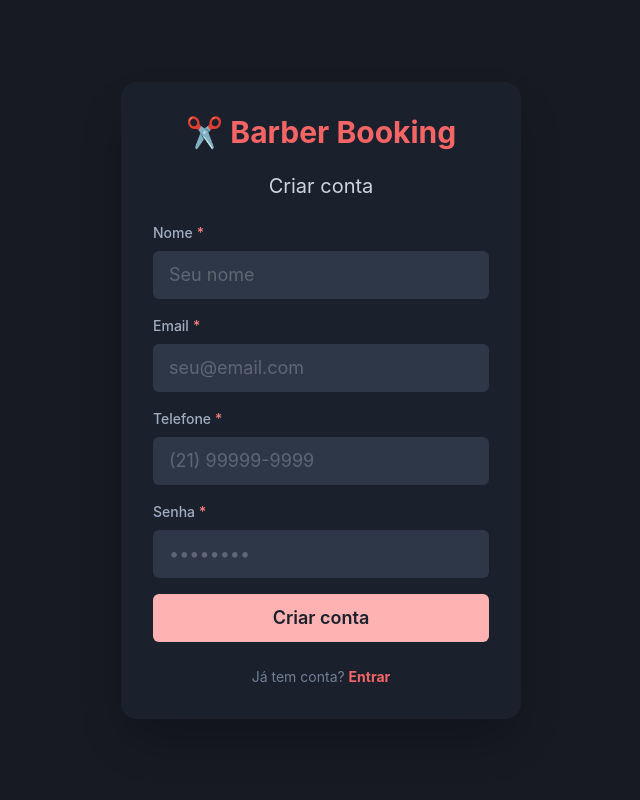
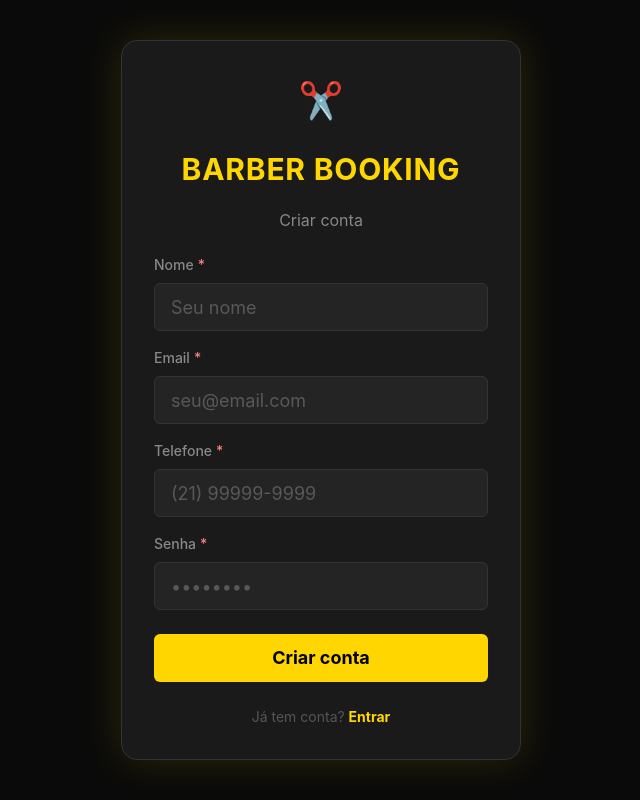
Before and after one commit to IsraelSiq/barber-booking-web, a React (Create React App) app: page /cadastro in a window 1280 px wide. Shown: the whole page, without its empty margins (319-959 px from the left). Built offline with nearby package versions, Linux system fonts and the light colour scheme.

Commit message:
feat: change theme to black and yellow barber style

```diff
--- a/src/index.js
+++ b/src/index.js
@@ -7,18 +7,35 @@ const theme = extendTheme({
   config: { initialColorMode: 'dark', useSystemColorMode: false },
   styles: {
     global: {
-      body: { bg: 'gray.900', color: 'white' }
+      body: { bg: 'gray.950', color: 'white' }
     }
   },
   colors: {
+    gray: {
+      950: '#0a0a0a',
+      900: '#111111',
+      800: '#1a1a1a',
+      700: '#242424',
+      600: '#333333',
+      500: '#555555',
+      400: '#888888',
+      300: '#aaaaaa',
+    },
     brand: {
-      500: '#e94560',
-      600: '#c73652',
+      50:  '#fffde7',
+      100: '#fff9c4',
+      200: '#fff176',
+      300: '#ffee58',
+      400: '#ffeb3b',
+      500: '#ffd600',
+      600: '#ffab00',
+      700: '#ff8f00',
     }
   },
   components: {
     Button: {
-      defaultProps: { colorScheme: 'brand' }
+      defaultProps: { colorScheme: 'brand' },
+      baseStyle: { fontWeight: 'bold' }
     }
   }
 });
--- a/src/pages/Agendamento.js
+++ b/src/pages/Agendamento.js
@@ -2,7 +2,7 @@ import React, { useState } from 'react';
 import { useNavigate, Link } from 'react-router-dom';
 import {
   Box, Button, Flex, FormControl, FormLabel,
-  Grid, Heading, Input, Select, Text, VStack, useToast, Badge
+  Grid, Heading, Input, Select, Text, VStack, useToast
 } from '@chakra-ui/react';
 import { api } from '../api';
 
@@ -38,7 +38,7 @@ export default function Agendamento() {
     const result = await api.post('/agendamentos/', { data_hora, servico }, token);
     setLoading(false);
     if (result.id) {
-      toast({ title: `Agendamento confirmado! ${data} às ${horario}`, status: 'success', duration: 4000, isClosable: true, position: 'top' });
+      toast({ title: `Agendado! ${data} às ${horario}`, status: 'success', duration: 4000, isClosable: true, position: 'top' });
       buscarHorarios();
       setHorario('');
     } else {
@@ -46,33 +46,30 @@ export default function Agendamento() {
     }
   }
 
-  function handleLogout() {
-    localStorage.removeItem('token');
-    navigate('/login');
-  }
-
   return (
-    <Box minH="100vh" bg="gray.900" p={4}>
+    <Box minH="100vh" bg="#0a0a0a" p={4}>
       <Box maxW="520px" mx="auto">
-        {/* Header */}
         <Flex justify="space-between" align="center" mb={8} pt={4}>
-          <Heading size="lg" color="red.400">✂️ Barber Booking</Heading>
+          <Heading size="lg" color="brand.500" letterSpacing="wide">✂️ BARBER BOOKING</Heading>
           <Flex gap={3} align="center">
-            <Box as={Link} to="/meus" color="gray.400" fontSize="sm" _hover={{ color: 'white' }}>Meus agendamentos</Box>
-            <Button size="sm" variant="outline" colorScheme="red" onClick={handleLogout}>Sair</Button>
+            <Box as={Link} to="/meus" color="gray.400" fontSize="sm" _hover={{ color: 'brand.500' }}>Meus agendamentos</Box>
+            <Button size="sm" variant="outline" borderColor="brand.500" color="brand.500"
+              _hover={{ bg: 'brand.500', color: 'black' }}
+              onClick={() => { localStorage.removeItem('token'); navigate('/login'); }}>Sair</Button>
           </Flex>
         </Flex>
 
-        <Box bg="gray.800" borderRadius="2xl" p={6} boxShadow="2xl">
+        <Box bg="#1a1a1a" borderRadius="2xl" p={6} boxShadow="0 0 40px rgba(255,214,0,0.1)" border="1px solid #333">
           <Heading size="md" mb={6} color="white">Novo Agendamento</Heading>
-
           <VStack spacing={5}>
             <FormControl>
               <FormLabel color="gray.400" fontSize="sm">Data</FormLabel>
               <Flex gap={3}>
                 <Input type="date" value={data} onChange={e => { setData(e.target.value); setBuscou(false); }}
-                  bg="gray.700" border="none" size="lg" flex={1} />
-                <Button onClick={buscarHorarios} colorScheme="red" size="lg" px={6} isLoading={buscando}>Buscar</Button>
+                  bg="#242424" border="1px solid #333" color="white" size="lg" flex={1}
+                  _focus={{ borderColor: 'brand.500' }} />
+                <Button onClick={buscarHorarios} bg="brand.500" color="black" size="lg" px={6}
+                  isLoading={buscando} _hover={{ bg: 'brand.400' }}>Buscar</Button>
               </Flex>
             </FormControl>
 
@@ -85,40 +82,38 @@ export default function Agendamento() {
                       const disponivel = disponiveis.includes(h);
                       const selecionado = horario === h;
                       return (
-                        <Button
-                          key={h} size="md"
+                        <Button key={h} size="md"
                           onClick={() => disponivel && setHorario(h)}
-                          colorScheme={selecionado ? 'red' : 'gray'}
-                          variant={selecionado ? 'solid' : 'outline'}
-                          opacity={disponivel ? 1 : 0.3}
+                          bg={selecionado ? 'brand.500' : '#242424'}
+                          color={selecionado ? 'black' : disponivel ? 'white' : 'gray.600'}
+                          border="1px solid"
+                          borderColor={selecionado ? 'brand.500' : disponivel ? '#444' : '#2a2a2a'}
+                          opacity={disponivel ? 1 : 0.35}
                           cursor={disponivel ? 'pointer' : 'not-allowed'}
-                          borderColor={disponivel && !selecionado ? 'gray.500' : undefined}
-                        >
-                          {h}
-                        </Button>
+                          _hover={disponivel && !selecionado ? { borderColor: 'brand.500', color: 'brand.500' } : {}}
+                        >{h}</Button>
                       );
                     })}
                   </Grid>
-                  {disponiveis.length === 0 && (
-                    <Text color="gray.500" fontSize="sm" mt={2}>Nenhum horário disponível nesta data.</Text>
-                  )}
+                  {disponiveis.length === 0 && <Text color="gray.500" fontSize="sm" mt={2}>Nenhum horário disponível.</Text>}
                 </FormControl>
 
                 {disponiveis.length > 0 && (
                   <>
                     <FormControl>
                       <FormLabel color="gray.400" fontSize="sm">Serviço</FormLabel>
-                      <Select value={servico} onChange={e => setServico(e.target.value)} bg="gray.700" border="none" size="lg">
-                        <option>Corte</option>
-                        <option>Barba</option>
-                        <option>Corte + Barba</option>
-                        <option>Sobrancelha</option>
+                      <Select value={servico} onChange={e => setServico(e.target.value)}
+                        bg="#242424" border="1px solid #333" color="white" size="lg"
+                        _focus={{ borderColor: 'brand.500' }}>
+                        <option style={{background:'#242424'}}>Corte</option>
+                        <option style={{background:'#242424'}}>Barba</option>
+                        <option style={{background:'#242424'}}>Corte + Barba</option>
+                        <option style={{background:'#242424'}}>Sobrancelha</option>
                       </Select>
                     </FormControl>
-                    <Button
-                      onClick={handleAgendar} colorScheme="red" size="lg" w="full"
+                    <Button onClick={handleAgendar} bg="brand.500" color="black" size="lg" w="full"
                       isLoading={loading} loadingText="Confirmando..." isDisabled={!horario}
-                    >
+                      _hover={{ bg: 'brand.400' }} _disabled={{ opacity: 0.4 }}>
                       Confirmar Agendamento
                     </Button>
                   </>
--- a/src/pages/Cadastro.js
+++ b/src/pages/Cadastro.js
@@ -29,7 +29,7 @@ export default function Cadastro() {
     const data = await api.post('/auth/register', form);
     setLoading(false);
     if (data.id) {
-      toast({ title: 'Conta criada com sucesso!', status: 'success', duration: 3000, isClosable: true, position: 'top' });
+      toast({ title: 'Conta criada! Faça login.', status: 'success', duration: 3000, isClosable: true, position: 'top' });
       navigate('/login');
     } else {
       toast({ title: extrairErro(data), status: 'error', duration: 3000, isClosable: true, position: 'top' });
@@ -37,35 +37,36 @@ export default function Cadastro() {
   }
 
   return (
-    <Box minH="100vh" bg="gray.900" display="flex" alignItems="center" justifyContent="center" p={4}>
-      <Box bg="gray.800" p={8} borderRadius="2xl" w="full" maxW="400px" boxShadow="2xl">
+    <Box minH="100vh" bg="#0a0a0a" display="flex" alignItems="center" justifyContent="center" p={4}>
+      <Box bg="#1a1a1a" p={8} borderRadius="2xl" w="full" maxW="400px" boxShadow="0 0 40px rgba(255,214,0,0.15)" border="1px solid #333">
         <VStack spacing={6}>
-          <Heading size="lg" color="red.400">✂️ Barber Booking</Heading>
-          <Heading size="md" color="gray.300" fontWeight="normal">Criar conta</Heading>
+          <Text fontSize="4xl">✂️</Text>
+          <Heading size="lg" color="brand.500" letterSpacing="wide">BARBER BOOKING</Heading>
+          <Heading size="sm" color="gray.400" fontWeight="normal">Criar conta</Heading>
           <VStack as="form" onSubmit={handleCadastro} spacing={4} w="full">
-            <FormControl isRequired>
-              <FormLabel color="gray.400" fontSize="sm">Nome</FormLabel>
-              <Input name="nome" value={form.nome} onChange={handleChange} bg="gray.700" border="none" placeholder="Seu nome" size="lg" />
-            </FormControl>
-            <FormControl isRequired>
-              <FormLabel color="gray.400" fontSize="sm">Email</FormLabel>
-              <Input name="email" type="email" value={form.email} onChange={handleChange} bg="gray.700" border="none" placeholder="seu@email.com" size="lg" />
-            </FormControl>
-            <FormControl isRequired>
-              <FormLabel color="gray.400" fontSize="sm">Telefone</FormLabel>
-              <Input name="telefone" value={form.telefone} onChange={handleChange} bg="gray.700" border="none" placeholder="(21) 99999-9999" size="lg" />
-            </FormControl>
-            <FormControl isRequired>
-              <FormLabel color="gray.400" fontSize="sm">Senha</FormLabel>
-              <Input name="senha" type="password" value={form.senha} onChange={handleChange} bg="gray.700" border="none" placeholder="••••••••" size="lg" />
-            </FormControl>
-            <Button type="submit" colorScheme="red" size="lg" w="full" isLoading={loading} loadingText="Criando conta...">
+            {[{ label: 'Nome', name: 'nome', type: 'text', ph: 'Seu nome' },
+              { label: 'Email', name: 'email', type: 'email', ph: 'seu@email.com' },
+              { label: 'Telefone', name: 'telefone', type: 'text', ph: '(21) 99999-9999' },
+              { label: 'Senha', name: 'senha', type: 'password', ph: '••••••••' }
+            ].map(f => (
+              <FormControl key={f.name} isRequired>
+                <FormLabel color="gray.400" fontSize="sm">{f.label}</FormLabel>
+                <Input
+                  name={f.name} type={f.type} value={form[f.name]} onChange={handleChange}
+                  bg="#242424" border="1px solid #333" color="white" placeholder={f.ph} size="lg"
+                  _focus={{ borderColor: 'brand.500', boxShadow: '0 0 0 1px #ffd600' }}
+                  _hover={{ borderColor: '#555' }}
+                />
+              </FormControl>
+            ))}
+            <Button type="submit" bg="brand.500" color="black" size="lg" w="full"
+              isLoading={loading} loadingText="Criando..." _hover={{ bg: 'brand.400' }} mt={2}>
               Criar conta
             </Button>
           </VStack>
           <Text color="gray.500" fontSize="sm">
             Já tem conta?{' '}
-            <Box as={Link} to="/login" color="red.400" fontWeight="bold">Entrar</Box>
+            <Box as={Link} to="/login" color="brand.500" fontWeight="bold">Entrar</Box>
           </Text>
         </VStack>
       </Box>
--- a/src/pages/Login.js
+++ b/src/pages/Login.js
@@ -2,7 +2,7 @@ import React, { useState } from 'react';
 import { useNavigate, Link } from 'react-router-dom';
 import {
   Box, Button, FormControl, FormLabel, Heading,
-  Input, Text, VStack, useToast, Icon
+  Input, Text, VStack, useToast
 } from '@chakra-ui/react';
 import { api } from '../api';
 
@@ -34,17 +34,20 @@ export default function Login() {
   }
 
   return (
-    <Box minH="100vh" bg="gray.900" display="flex" alignItems="center" justifyContent="center" p={4}>
-      <Box bg="gray.800" p={8} borderRadius="2xl" w="full" maxW="400px" boxShadow="2xl">
+    <Box minH="100vh" bg="#0a0a0a" display="flex" alignItems="center" justifyContent="center" p={4}>
+      <Box bg="#1a1a1a" p={8} borderRadius="2xl" w="full" maxW="400px" boxShadow="0 0 40px rgba(255,214,0,0.15)" border="1px solid #333">
         <VStack spacing={6}>
-          <Heading size="lg" color="red.400">✂️ Barber Booking</Heading>
-          <Heading size="md" color="gray.300" fontWeight="normal">Entrar na sua conta</Heading>
+          <Text fontSize="4xl">✂️</Text>
+          <Heading size="lg" color="brand.500" letterSpacing="wide">BARBER BOOKING</Heading>
+          <Heading size="sm" color="gray.400" fontWeight="normal">Entre na sua conta</Heading>
           <VStack as="form" onSubmit={handleLogin} spacing={4} w="full">
             <FormControl isRequired>
               <FormLabel color="gray.400" fontSize="sm">Email</FormLabel>
               <Input
                 type="email" value={email} onChange={e => setEmail(e.target.value)}
-                bg="gray.700" border="none" _focus={{ ring: 2, ringColor: 'red.400' }}
+                bg="#242424" border="1px solid #333" color="white"
+                _focus={{ borderColor: 'brand.500', boxShadow: '0 0 0 1px #ffd600' }}
+                _hover={{ borderColor: '#555' }}
                 placeholder="seu@email.com" size="lg"
               />
             </FormControl>
@@ -52,17 +55,21 @@ export default function Login() {
               <FormLabel color="gray.400" fontSize="sm">Senha</FormLabel>
               <Input
                 type="password" value={senha} onChange={e => setSenha(e.target.value)}
-                bg="gray.700" border="none" _focus={{ ring: 2, ringColor: 'red.400' }}
+                bg="#242424" border="1px solid #333" color="white"
+                _focus={{ borderColor: 'brand.500', boxShadow: '0 0 0 1px #ffd600' }}
+                _hover={{ borderColor: '#555' }}
                 placeholder="••••••••" size="lg"
               />
             </FormControl>
-            <Button type="submit" colorScheme="red" size="lg" w="full" isLoading={loading} loadingText="Entrando...">
+            <Button type="submit" bg="brand.500" color="black" size="lg" w="full"
+              isLoading={loading} loadingText="Entrando..."
+              _hover={{ bg: 'brand.400' }} _active={{ bg: 'brand.600' }} mt={2}>
               Entrar
             </Button>
           </VStack>
           <Text color="gray.500" fontSize="sm">
             Não tem conta?{' '}
-            <Box as={Link} to="/cadastro" color="red.400" fontWeight="bold">Cadastre-se</Box>
+            <Box as={Link} to="/cadastro" color="brand.500" fontWeight="bold">Cadastre-se</Box>
           </Text>
         </VStack>
       </Box>
--- a/src/pages/MeusAgendamentos.js
+++ b/src/pages/MeusAgendamentos.js
@@ -1,5 +1,5 @@
 import React, { useEffect, useState } from 'react';
-import { useNavigate, Link } from 'react-router-dom';
+import { Link } from 'react-router-dom';
 import {
   Badge, Box, Button, Flex, Heading,
   Spinner, Text, VStack, useToast
@@ -10,7 +10,6 @@ export default function MeusAgendamentos() {
   const [agendamentos, setAgendamentos] = useState([]);
   const [loading, setLoading] = useState(true);
   const token = localStorage.getItem('token');
-  const navigate = useNavigate();
   const toast = useToast();
 
   useEffect(() => { carregar(); }, []);
@@ -34,38 +33,38 @@ export default function MeusAgendamentos() {
   }
 
   return (
-    <Box minH="100vh" bg="gray.900" p={4}>
+    <Box minH="100vh" bg="#0a0a0a" p={4}>
       <Box maxW="520px" mx="auto">
         <Flex justify="space-between" align="center" mb={8} pt={4}>
-          <Heading size="lg" color="red.400">✂️ Barber Booking</Heading>
-          <Box as={Link} to="/agendamento" color="gray.400" fontSize="sm" _hover={{ color: 'white' }}>← Novo agendamento</Box>
+          <Heading size="lg" color="brand.500" letterSpacing="wide">✂️ BARBER BOOKING</Heading>
+          <Box as={Link} to="/agendamento" color="gray.400" fontSize="sm" _hover={{ color: 'brand.500' }}>← Novo agendamento</Box>
         </Flex>
 
-        <Box bg="gray.800" borderRadius="2xl" p={6} boxShadow="2xl">
+        <Box bg="#1a1a1a" borderRadius="2xl" p={6} boxShadow="0 0 40px rgba(255,214,0,0.1)" border="1px solid #333">
           <Heading size="md" mb={6} color="white">Meus Agendamentos</Heading>
 
-          {loading && <Flex justify="center" py={8}><Spinner color="red.400" size="lg" /></Flex>}
-
+          {loading && <Flex justify="center" py={8}><Spinner color="brand.500" size="lg" /></Flex>}
           {!loading && agendamentos.length === 0 && (
             <Text color="gray.500" textAlign="center" py={8}>Nenhum agendamento encontrado.</Text>
           )}
 
           <VStack spacing={3}>
             {agendamentos.map(ag => (
-              <Flex
-                key={ag.id} w="full" bg="gray.700" borderRadius="xl" p={4}
-                justify="space-between" align="center"
-                opacity={ag.status === 'cancelado' ? 0.5 : 1}
-              >
+              <Flex key={ag.id} w="full" bg="#242424" borderRadius="xl" p={4}
+                justify="space-between" align="center" border="1px solid #333"
+                opacity={ag.status === 'cancelado' ? 0.5 : 1}>
                 <Box>
-                  <Text fontWeight="bold" fontSize="md">{ag.servico}</Text>
+                  <Text fontWeight="bold" color="white">{ag.servico}</Text>
                   <Text color="gray.400" fontSize="sm" mt={1}>{formatarData(ag.data_hora)}</Text>
-                  <Badge mt={2} colorScheme={ag.status === 'confirmado' ? 'green' : 'red'} borderRadius="full" px={2}>
+                  <Badge mt={2} colorScheme={ag.status === 'confirmado' ? 'yellow' : 'red'}
+                    borderRadius="full" px={2} fontSize="0.7rem">
                     {ag.status}
                   </Badge>
                 </Box>
                 {ag.status === 'confirmado' && (
-                  <Button size="sm" variant="outline" colorScheme="red" onClick={() => cancelar(ag.id)}>Cancelar</Button>
+                  <Button size="sm" variant="outline" borderColor="brand.500" color="brand.500"
+                    _hover={{ bg: 'brand.500', color: 'black' }}
+                    onClick={() => cancelar(ag.id)}>Cancelar</Button>
                 )}
               </Flex>
             ))}
```
